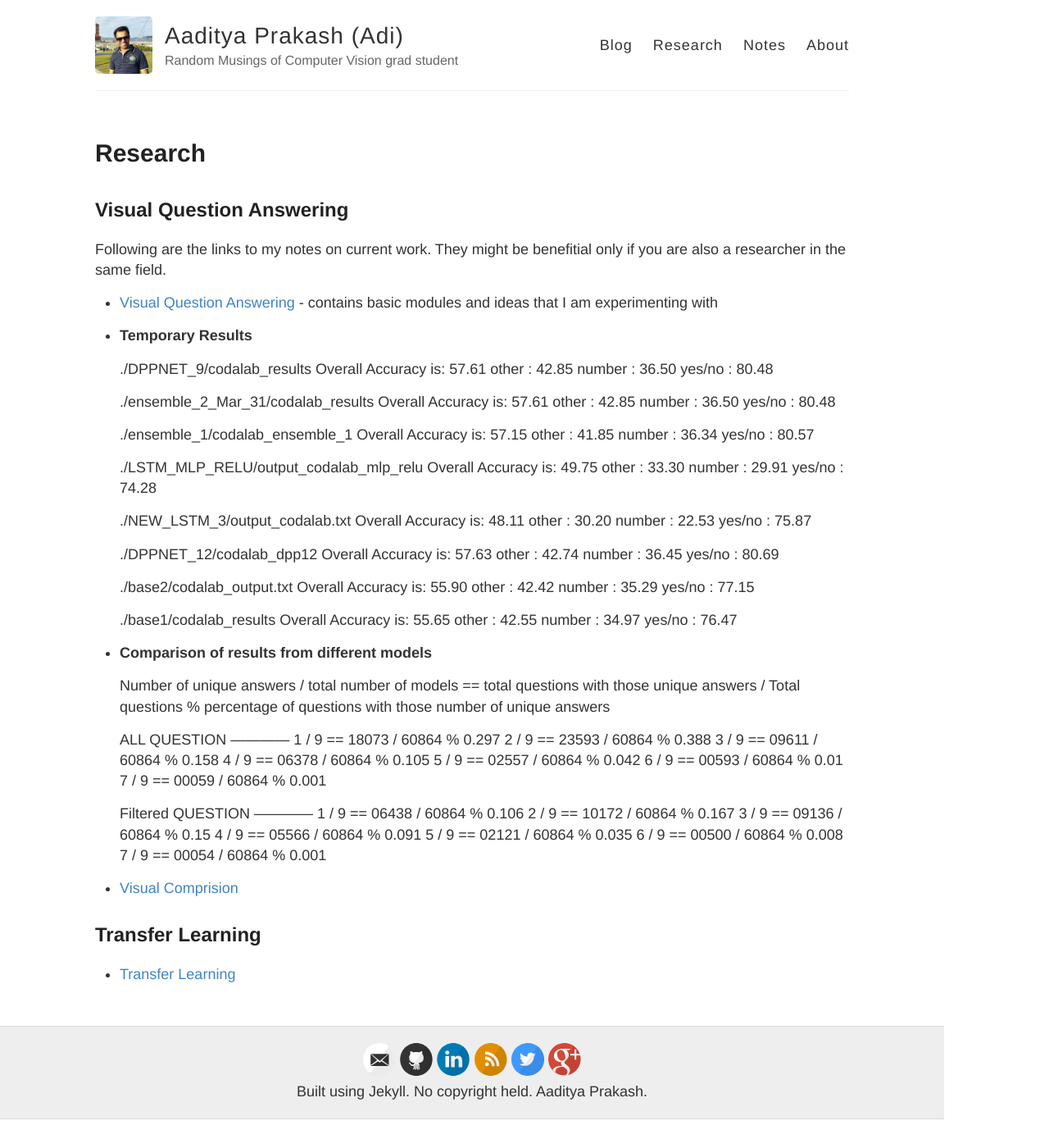
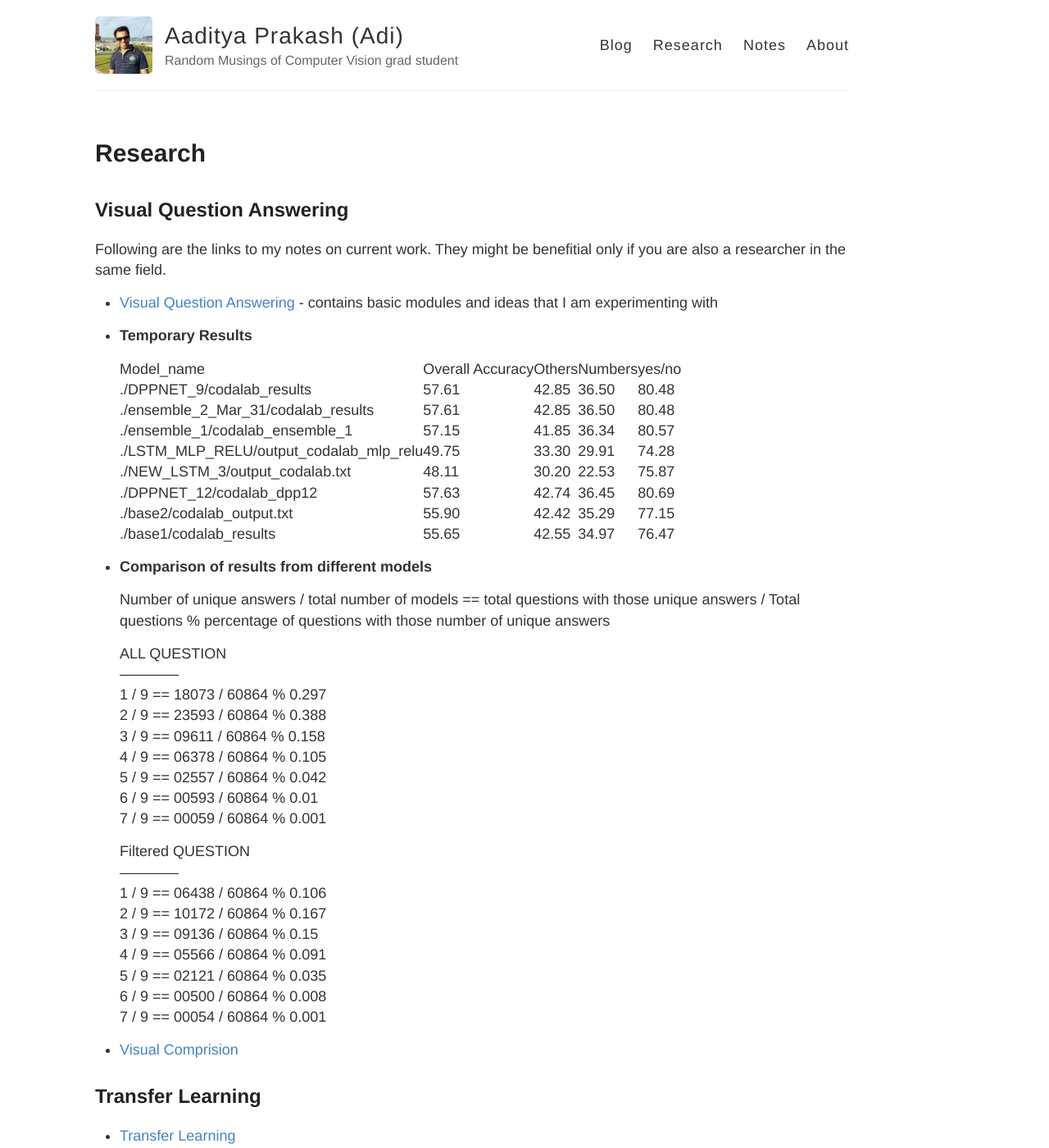
Before and after one commit to iamaaditya/iamaaditya.github.io, a Jekyll site: the page built from research/index.md, in a window 1280 px wide and 1400 px high. Shown: the whole window at 82% size. Built offline with Jekyll 4.4.1, drawn with Linux system fonts in a browser that asks for light colours.

Commit message:
Fixed the table formatting

```diff
--- a/research/index.md
+++ b/research/index.md
@@ -16,48 +16,42 @@ Following are the links to my notes on current work. They might be benefitial on
 
  * __Temporary Results__
 
-    ./DPPNET_9/codalab_results                  Overall Accuracy is: 57.61 other : 42.85 number : 36.50 yes/no : 80.48
-
-    ./ensemble_2_Mar_31/codalab_results         Overall Accuracy is: 57.61 other : 42.85 number : 36.50 yes/no : 80.48
-
-    ./ensemble_1/codalab_ensemble_1             Overall Accuracy is: 57.15 other : 41.85 number : 36.34 yes/no : 80.57
-
-    ./LSTM_MLP_RELU/output_codalab_mlp_relu     Overall Accuracy is: 49.75 other : 33.30 number : 29.91 yes/no : 74.28
-
-    ./NEW_LSTM_3/output_codalab.txt             Overall Accuracy is: 48.11 other : 30.20 number : 22.53 yes/no : 75.87
-
-    ./DPPNET_12/codalab_dpp12                   Overall Accuracy is: 57.63 other : 42.74 number : 36.45 yes/no : 80.69
-
-    ./base2/codalab_output.txt                  Overall Accuracy is: 55.90 other : 42.42 number : 35.29 yes/no : 77.15
-
-    ./base1/codalab_results                     Overall Accuracy is: 55.65 other : 42.55 number : 34.97 yes/no : 76.47
+    Model_name | Overall Accuracy | Others | Numbers | yes/no
+    ./DPPNET_9/codalab_results                   |57.61 | 42.85 | 36.50 | 80.48
+    ./ensemble_2_Mar_31/codalab_results          |57.61 | 42.85 | 36.50 | 80.48
+    ./ensemble_1/codalab_ensemble_1              |57.15 | 41.85 | 36.34 | 80.57
+    ./LSTM_MLP_RELU/output_codalab_mlp_relu      |49.75 | 33.30 | 29.91 | 74.28
+    ./NEW_LSTM_3/output_codalab.txt              |48.11 | 30.20 | 22.53 | 75.87
+    ./DPPNET_12/codalab_dpp12                    |57.63 | 42.74 | 36.45 | 80.69
+    ./base2/codalab_output.txt                   |55.90 | 42.42 | 35.29 | 77.15
+    ./base1/codalab_results                      |55.65 | 42.55 | 34.97 | 76.47
 
 
  * __Comparison of results from different models__
 
     Number of unique answers / total number of models  == total questions with those unique answers / Total questions  % percentage of questions with those number of unique answers
 
-    ALL QUESTION
-    ------------
-    1 / 9  ==  18073 / 60864  %  0.297
-    2 / 9  ==  23593 / 60864  %  0.388
-    3 / 9  ==  09611 / 60864  %  0.158
-    4 / 9  ==  06378 / 60864  %  0.105
-    5 / 9  ==  02557 / 60864  %  0.042
-    6 / 9  ==  00593 / 60864  %  0.01
-    7 / 9  ==  00059 / 60864  %  0.001
+    ALL QUESTION <br />
+    ------------ <br />
+    1 / 9  ==  18073 / 60864  %  0.297 <br />
+    2 / 9  ==  23593 / 60864  %  0.388 <br />
+    3 / 9  ==  09611 / 60864  %  0.158 <br />
+    4 / 9  ==  06378 / 60864  %  0.105 <br />
+    5 / 9  ==  02557 / 60864  %  0.042 <br />
+    6 / 9  ==  00593 / 60864  %  0.01 <br />
+    7 / 9  ==  00059 / 60864  %  0.001 <br />
 
 
 
-    Filtered QUESTION
-    ------------
-    1 / 9  ==  06438 / 60864  %  0.106
-    2 / 9  ==  10172 / 60864  %  0.167
-    3 / 9  ==  09136 / 60864  %  0.15
-    4 / 9  ==  05566 / 60864  %  0.091
-    5 / 9  ==  02121 / 60864  %  0.035
-    6 / 9  ==  00500 / 60864  %  0.008
-    7 / 9  ==  00054 / 60864  %  0.001
+    Filtered QUESTION <br />
+    ------------ <br />
+    1 / 9  ==  06438 / 60864  %  0.106 <br />
+    2 / 9  ==  10172 / 60864  %  0.167 <br />
+    3 / 9  ==  09136 / 60864  %  0.15 <br />
+    4 / 9  ==  05566 / 60864  %  0.091 <br />
+    5 / 9  ==  02121 / 60864  %  0.035 <br />
+    6 / 9  ==  00500 / 60864  %  0.008 <br />
+    7 / 9  ==  00054 / 60864  %  0.001 <br />
 
 
   * [Visual Comprision](http://gpgpu.cs-i.brandeis.edu/shankar/submissions_vqa/project_comparison/comparison_mar31.html)
```
